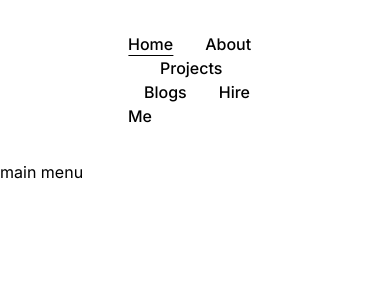
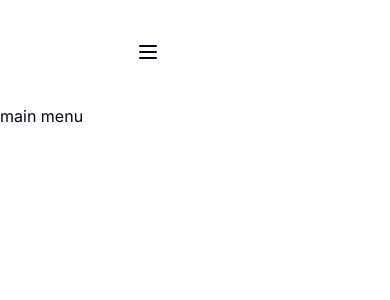
Before and after one commit to Bhargavoza1/my-portfolio, a Next.js app: page / in a window 390 px wide. Shown: the top 300 px of the page. Built offline with nearby package versions, Linux system fonts and the light colour scheme.

Commit message:
nav bar hide on mobile view

```diff
--- a/app/globals.css
+++ b/app/globals.css
@@ -1,3 +1,76 @@
 @tailwind base;
 @tailwind components;
 @tailwind utilities;
+
+@layer base {
+  :root {
+    --background: 0 0% 100%;
+    --foreground: 222.2 84% 4.9%;
+
+    --card: 0 0% 100%;
+    --card-foreground: 222.2 84% 4.9%;
+
+    --popover: 0 0% 100%;
+    --popover-foreground: 222.2 84% 4.9%;
+
+    --primary: 222.2 47.4% 11.2%;
+    --primary-foreground: 210 40% 98%;
+
+    --secondary: 210 40% 96.1%;
+    --secondary-foreground: 222.2 47.4% 11.2%;
+
+    --muted: 210 40% 96.1%;
+    --muted-foreground: 215.4 16.3% 46.9%;
+
+    --accent: 210 40% 96.1%;
+    --accent-foreground: 222.2 47.4% 11.2%;
+
+    --destructive: 0 84.2% 60.2%;
+    --destructive-foreground: 210 40% 98%;
+
+    --border: 214.3 31.8% 91.4%;
+    --input: 214.3 31.8% 91.4%;
+    --ring: 222.2 84% 4.9%;
+
+    --radius: 0.5rem;
+  }
+
+  .dark {
+    --background: 222.2 84% 4.9%;
+    --foreground: 210 40% 98%;
+
+    --card: 222.2 84% 4.9%;
+    --card-foreground: 210 40% 98%;
+
+    --popover: 222.2 84% 4.9%;
+    --popover-foreground: 210 40% 98%;
+
+    --primary: 210 40% 98%;
+    --primary-foreground: 222.2 47.4% 11.2%;
+
+    --secondary: 217.2 32.6% 17.5%;
+    --secondary-foreground: 210 40% 98%;
+
+    --muted: 217.2 32.6% 17.5%;
+    --muted-foreground: 215 20.2% 65.1%;
+
+    --accent: 217.2 32.6% 17.5%;
+    --accent-foreground: 210 40% 98%;
+
+    --destructive: 0 62.8% 30.6%;
+    --destructive-foreground: 210 40% 98%;
+
+    --border: 217.2 32.6% 17.5%;
+    --input: 217.2 32.6% 17.5%;
+    --ring: 212.7 26.8% 83.9%;
+  }
+}
+
+@layer base {
+  * {
+    @apply border-border;
+  }
+  body {
+    @apply bg-background text-foreground;
+  }
+}
--- a/components/NavBar.tsx
+++ b/components/NavBar.tsx
@@ -1,6 +1,8 @@
 "use client"
 import Link from "next/link";
 import {usePathname } from "next/navigation";
+import {Button} from "@/components/ui/button";
+import {Menu} from "lucide-react";
 
 const MyLink = (a:{href:string, title:string , className:string })=>{
     const router:string = usePathname();
@@ -20,7 +22,12 @@
     return (
         <div>
         <header className='w-full px-32 py-8 font-medium  flex items-center justify-between '>
-           <nav >
+
+            <Button variant="ghost" size="icon" className="md:hidden">
+                <Menu />
+            </Button>
+
+           <nav  className="hidden   md:flex md:w-full        ">
                <MyLink href="/" title="Home" className='mr-4'/>
                <MyLink href="/about" title="About" className='mx-4'/>
                <MyLink href="/projects" title="Projects" className='mx-4'/>
--- a/package.json
+++ b/package.json
@@ -9,17 +9,23 @@
     "lint": "next lint"
   },
   "dependencies": {
+    "@radix-ui/react-slot": "^1.0.2",
     "@types/node": "20.4.9",
     "@types/react": "18.2.20",
     "@types/react-dom": "18.2.7",
     "autoprefixer": "10.4.14",
+    "class-variance-authority": "^0.7.0",
+    "clsx": "^2.0.0",
     "eslint": "8.46.0",
     "eslint-config-next": "13.4.13",
+    "lucide-react": "^0.263.1",
     "next": "13.4.13",
     "postcss": "8.4.27",
     "react": "18.2.0",
     "react-dom": "18.2.0",
+    "tailwind-merge": "^1.14.0",
     "tailwindcss": "3.3.3",
+    "tailwindcss-animate": "^1.0.7",
     "typescript": "5.1.6"
   }
 }
--- /dev/null
+++ b/src/components/ui/button.tsx
@@ -0,0 +1,56 @@
+import * as React from "react"
+import { Slot } from "@radix-ui/react-slot"
+import { cva, type VariantProps } from "class-variance-authority"
+
+import { cn } from "@/lib/utils"
+
+const buttonVariants = cva(
+  "inline-flex items-center justify-center rounded-md text-sm font-medium ring-offset-background transition-colors focus-visible:outline-none focus-visible:ring-2 focus-visible:ring-ring focus-visible:ring-offset-2 disabled:pointer-events-none disabled:opacity-50",
+  {
+    variants: {
+      variant: {
+        default: "bg-primary text-primary-foreground hover:bg-primary/90",
+        destructive:
+          "bg-destructive text-destructive-foreground hover:bg-destructive/90",
+        outline:
+          "border border-input bg-background hover:bg-accent hover:text-accent-foreground",
+        secondary:
+          "bg-secondary text-secondary-foreground hover:bg-secondary/80",
+        ghost: "hover:bg-accent hover:text-accent-foreground",
+        link: "text-primary underline-offset-4 hover:underline",
+      },
+      size: {
+        default: "h-10 px-4 py-2",
+        sm: "h-9 rounded-md px-3",
+        lg: "h-11 rounded-md px-8",
+        icon: "h-10 w-10",
+      },
+    },
+    defaultVariants: {
+      variant: "default",
+      size: "default",
+    },
+  }
+)
+
+export interface ButtonProps
+  extends React.ButtonHTMLAttributes<HTMLButtonElement>,
+    VariantProps<typeof buttonVariants> {
+  asChild?: boolean
+}
+
+const Button = React.forwardRef<HTMLButtonElement, ButtonProps>(
+  ({ className, variant, size, asChild = false, ...props }, ref) => {
+    const Comp = asChild ? Slot : "button"
+    return (
+      <Comp
+        className={cn(buttonVariants({ variant, size, className }))}
+        ref={ref}
+        {...props}
+      />
+    )
+  }
+)
+Button.displayName = "Button"
+
+export { Button, buttonVariants }
--- /dev/null
+++ b/src/lib/utils.ts
@@ -0,0 +1,6 @@
+import { type ClassValue, clsx } from "clsx"
+import { twMerge } from "tailwind-merge"
+
+export function cn(...inputs: ClassValue[]) {
+  return twMerge(clsx(inputs))
+}
--- /dev/null
+++ b/tailwind.config.js
@@ -0,0 +1,76 @@
+/** @type {import('tailwindcss').Config} */
+module.exports = {
+  darkMode: ["class"],
+  content: [
+    './pages/**/*.{ts,tsx}',
+    './components/**/*.{ts,tsx}',
+    './app/**/*.{ts,tsx}',
+    './src/**/*.{ts,tsx}',
+	],
+  theme: {
+    container: {
+      center: true,
+      padding: "2rem",
+      screens: {
+        "2xl": "1400px",
+      },
+    },
+    extend: {
+      colors: {
+        border: "hsl(var(--border))",
+        input: "hsl(var(--input))",
+        ring: "hsl(var(--ring))",
+        background: "hsl(var(--background))",
+        foreground: "hsl(var(--foreground))",
+        primary: {
+          DEFAULT: "hsl(var(--primary))",
+          foreground: "hsl(var(--primary-foreground))",
+        },
+        secondary: {
+          DEFAULT: "hsl(var(--secondary))",
+          foreground: "hsl(var(--secondary-foreground))",
+        },
+        destructive: {
+          DEFAULT: "hsl(var(--destructive))",
+          foreground: "hsl(var(--destructive-foreground))",
+        },
+        muted: {
+          DEFAULT: "hsl(var(--muted))",
+          foreground: "hsl(var(--muted-foreground))",
+        },
+        accent: {
+          DEFAULT: "hsl(var(--accent))",
+          foreground: "hsl(var(--accent-foreground))",
+        },
+        popover: {
+          DEFAULT: "hsl(var(--popover))",
+          foreground: "hsl(var(--popover-foreground))",
+        },
+        card: {
+          DEFAULT: "hsl(var(--card))",
+          foreground: "hsl(var(--card-foreground))",
+        },
+      },
+      borderRadius: {
+        lg: "var(--radius)",
+        md: "calc(var(--radius) - 2px)",
+        sm: "calc(var(--radius) - 4px)",
+      },
+      keyframes: {
+        "accordion-down": {
+          from: { height: 0 },
+          to: { height: "var(--radix-accordion-content-height)" },
+        },
+        "accordion-up": {
+          from: { height: "var(--radix-accordion-content-height)" },
+          to: { height: 0 },
+        },
+      },
+      animation: {
+        "accordion-down": "accordion-down 0.2s ease-out",
+        "accordion-up": "accordion-up 0.2s ease-out",
+      },
+    },
+  },
+  plugins: [require("tailwindcss-animate")],
+}
```
Also changed, not shown: components.json (added), 1 other file (tests, documents, lock files or other folders).
